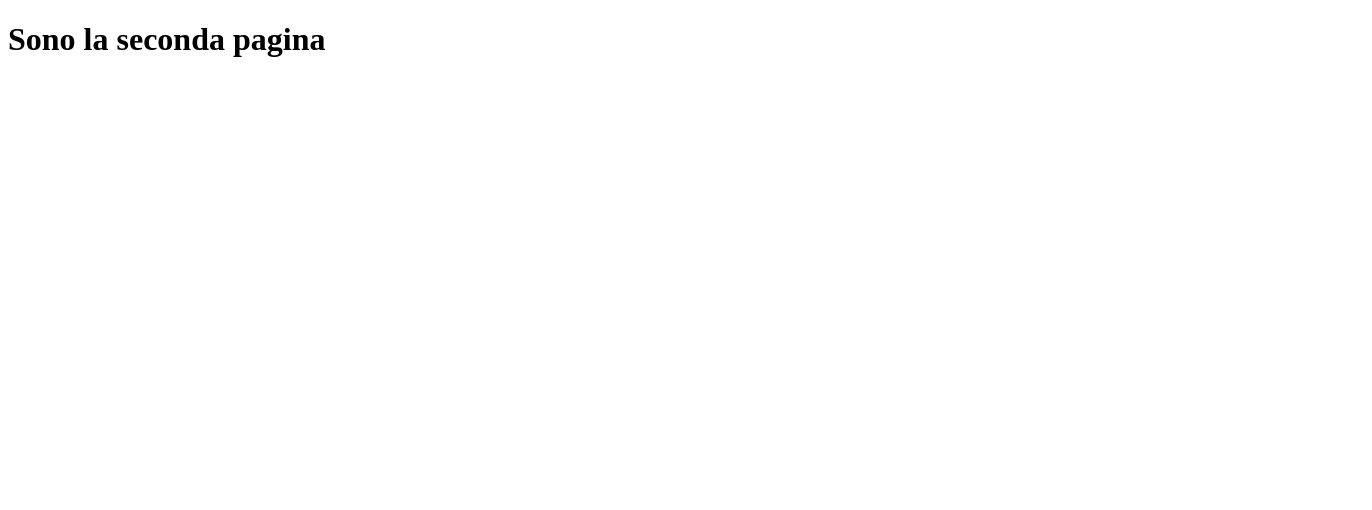
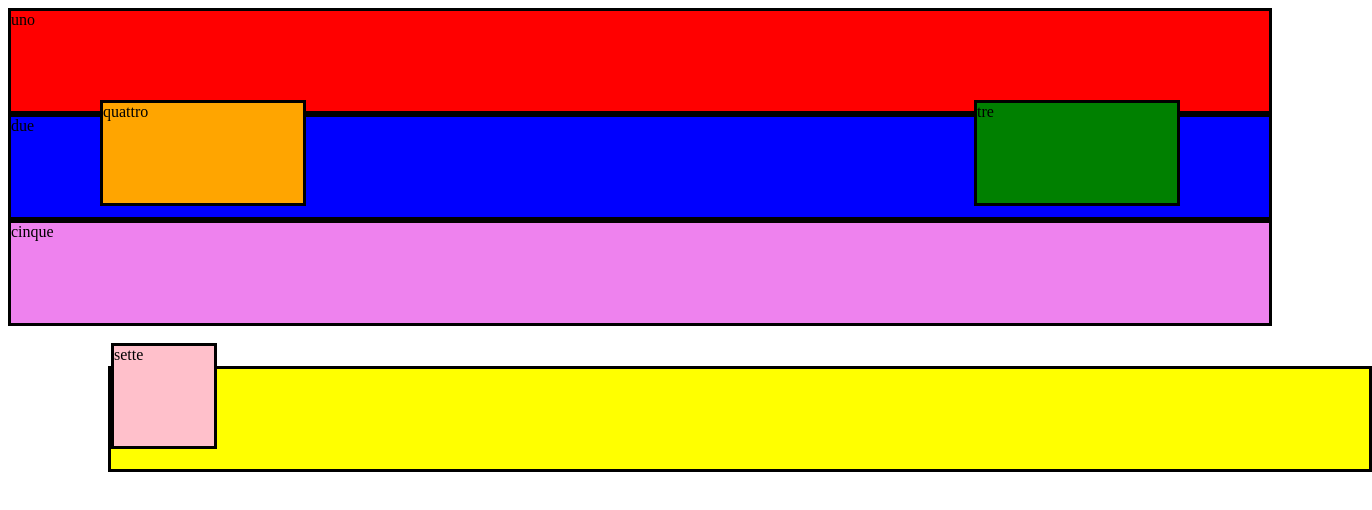
Before and after one commit to Alexis28J/Introduzione-html, a plain HTML site: page second-page.html in a window 1280 px wide. Shown: the whole page, 1372 px wide, since content can reach past the window. Drawn offline with Linux system fonts and the light colour scheme.

Commit message:
Classi CSS

```diff
--- a/second-page.html
+++ b/second-page.html
@@ -4,8 +4,20 @@
     <meta charset="UTF-8">
     <meta name="viewport" content="width=device-width, initial-scale=1.0">
     <title>Document</title>
+    <!-- (ogni pagina deve essere collegata a un file .css!) -->
+    <link rel="stylesheet" href="./second-style.css">
 </head>
 <body>
-    <h1>Sono la seconda pagina</h1>
+<div class="box red">uno</div>
+<div class="box blue">due</div>
+<!-- (mettendo "absolute" il verde 3 perde lo spazio e il quattro arancione occupa lo spazio che ha perso il verde) -->
+<div class="box green absolute">tre</div>
+<div class="box orange fixed">quattro</div>
+<div class="box violet">cinque</div>
+<div class="box yellow relative">sei
+<div class="box pink small-box absolute-relative">sette</div>
+</div>
+<!-- (ho messo come commento per il momento) -->
+<!-- <div class="box pink">sette</div> -->
 </body>
 </html>
--- /dev/null
+++ b/second-style.css
@@ -0,0 +1,74 @@
+.box{
+    border-style: solid;
+    /* (non tutti i tag hanno di default il display "block" - il contenuto non vuole avere un'altro contenuto a fianco) */
+    /* (mettendo il display in "inline" il contenuto perde dimensione, allora mettiamo sia inline che block) */
+    /* display: inline-block; */
+    display: block;
+    /* width: 300px; */
+    height: 100px;
+    /* (di solito non si usa mai ma a volte bisogna cambiare l'ordine delle cose) */
+    position: static;
+}
+
+.red{
+    background-color: red;
+}
+
+.green{
+    background-color: green;
+}
+
+.pink{
+    background-color: pink;
+}
+
+.blue{
+    background-color: blue;
+}
+
+.orange{
+    background-color: orange;
+}
+
+.violet{
+    background-color: violet;
+}
+
+.yellow{
+    background-color: yellow;
+}
+
+.absolute{
+    position: absolute;
+    width: 200px;
+    /* (con "top" abbiamo spostato lo spazio alla cima, con "right" si segue la stessa logica) */
+    top: 100px;
+    right: 100px;
+}
+
+/* (con "fixed" la posizione è fissa, ci segue anche se spostiamo la pagina, a differenza di "absolute" la cui posizione resta fissa ma non ci segue) */
+.fixed{
+    position: fixed;
+    width: 200px;
+    top: 100px;
+    left: 100px;
+}
+
+/* (con la classe "relative" la posizione diventa "galleggiante" rispetto alle posizioni scritte prima cioè si sovrappone) */
+.relative{
+    position: relative;
+    left: 100px;
+    top: 40px;
+}
+/* (per creare una scatola piccola) */
+.small-box{
+width: 100px;
+height: 100px;
+}
+
+/* (perchè questa classe funzioni, ci deve essere un'altro con la classe relative) */
+.absolute-relative{
+    position: absolute;
+    left: 20 px;
+    bottom: 20px;
+}
--- /dev/null
+++ b/style.css
@@ -0,0 +1,73 @@
+/* (Per eliminare i bordi della pagina html) */
+
+body, html{
+    margin: 0px;
+    padding: 0px;
+}
+
+body {
+    background-color: burlywood;
+}
+
+a{
+    background-color: beige;
+}
+
+/* (Selezione di classe) */
+/* (Ho messo come commento per provare altra selezione con h1 più sotto) */
+/* .Jordy{
+    background-color: beige;
+} */
+
+/* (Selezione id) */
+#Alexis{
+    background-color: bisque;
+}
+
+/* (Selezione strong) */
+/* (Scrivendo p seleziona la prima parola "strong) */
+p strong {
+    background-color: brown;
+}
+
+h1, h2, h3 {
+    color: rgb(139, 44, 50);
+}
+
+
+h1{
+    /* (metto come commento per il momento) */
+    /* background-color: rgb(123, 255, 0); */
+    width: 50%;
+    /* (lunghezza minima) */
+    min-width: 400px;
+    height: 50px;
+    overflow: hidden;
+    /* (i valori si mettono in senso orario a partire dalla cima) */
+    margin: 100px 20px 200px 300px;
+    padding: 100px 20px 200px 3px;
+    /* (ci sono diversi tipi di bordi oltre al "solid") */
+    /* (ho messo come comento per il momento) */
+    /* border: solid;
+    border-color: darkgreen;
+    border-width: 20px; */
+    /* (per arrotondare i bordi) */
+    border-radius: 100px 200px 0px 10px;
+    /* (i commandi si possono mettere insieme, ) */
+    border: solid crimson 20px;
+    background-image: url(./assets/Gattino.jpg);
+    /* (in caso si ripeta la immagini perchè piccola) */
+    background-repeat: no-repeat;
+    /* ("contain" per mettere tutta l'immagine visibile anche se non riempie lo spazio e "cover" per riempire lo spazio anche se l'immagine viene allungata) */
+    background-size: cover;
+    /* (per centrare l'immagine, primo valore per le asse delle x, secondo valore per le asse delle y) */
+    background-position: center center;
+}
+
+/* (il 1roboto-mono-40000 è al posto di unifiquifier e sta per il peso) */
+.roboto-mono-400 {
+  font-family: "Roboto Mono", monospace;
+  font-optical-sizing: auto;
+  font-weight: 400;
+  font-style: normal;
+}
```
Also changed, not shown: index.html (+20 -6 lines).
